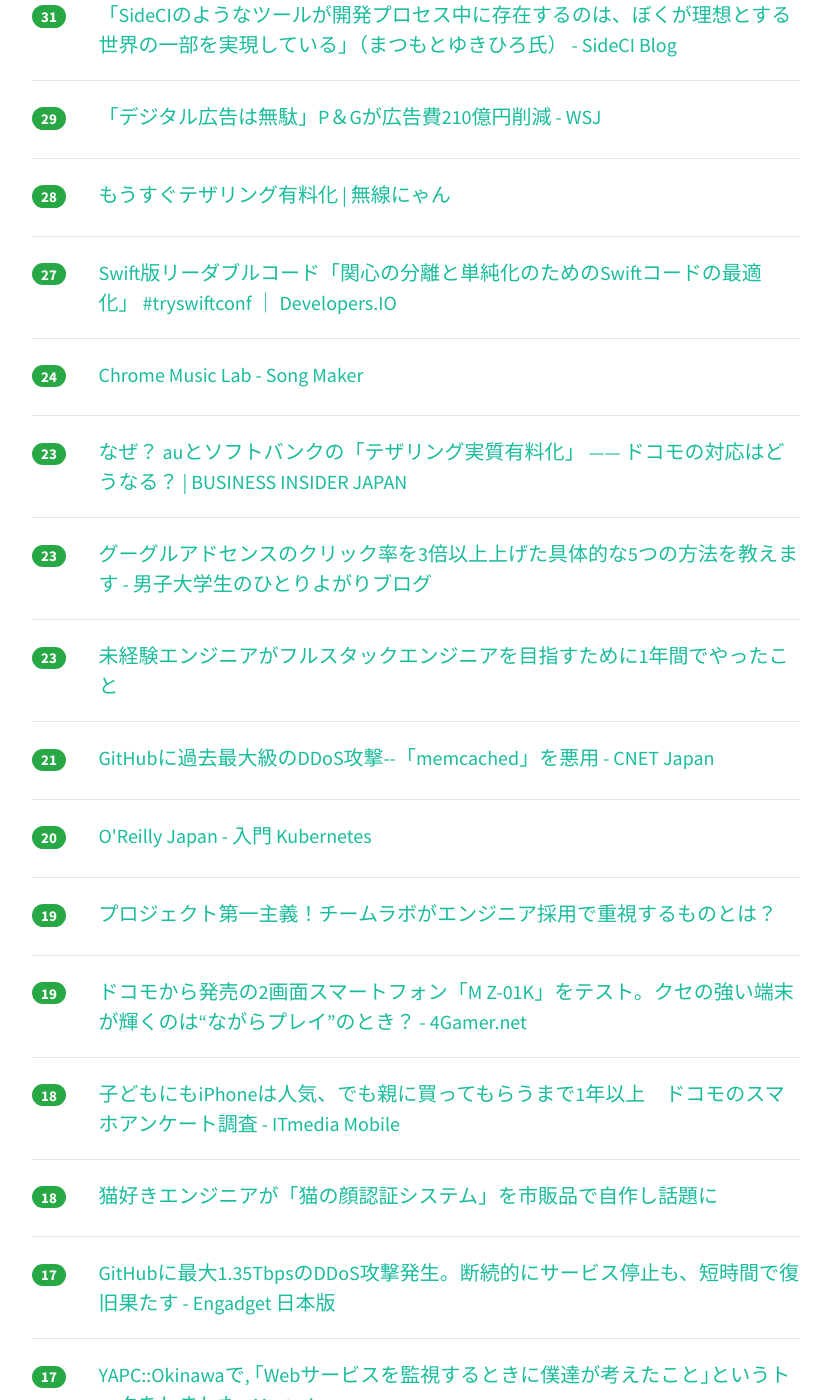
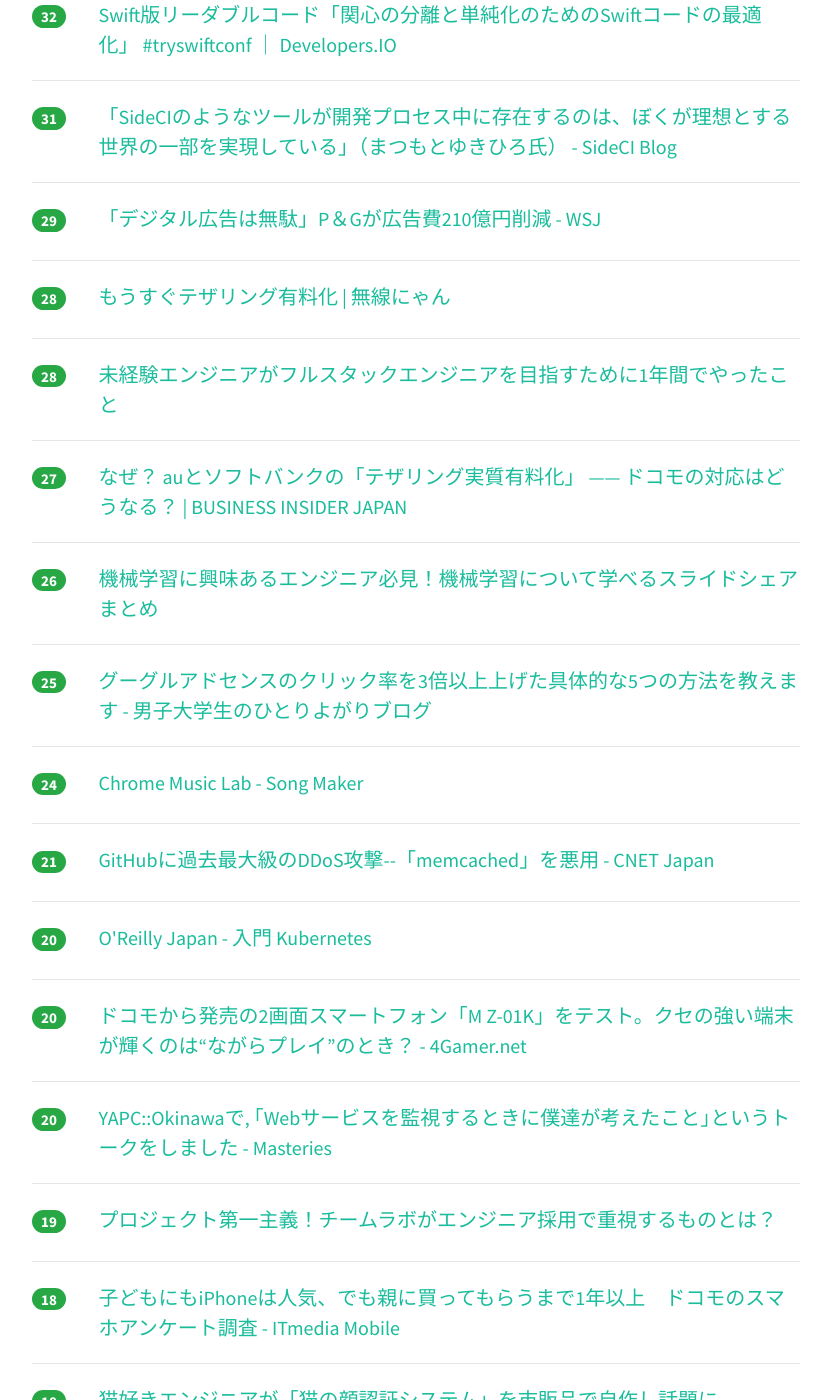
Before and after one commit to yatta47/hatena-matome-site, a Jekyll site: the page built from _posts/2018-03-03-hatena.md, in a window 1280 px wide and 1400 px high, scrolled down 1546 px. Shown: the whole window, without its empty margins (224-1055 px from the left). Built offline with Jekyll 4.4.1, drawn with Linux system fonts in a browser that asks for light colours; nearby versions of some CDN libraries; some of the changed text lies outside the part shown.

Commit message:
Updated 2018-03-03

```diff
--- a/_posts/2018-03-03-hatena.md
+++ b/_posts/2018-03-03-hatena.md
@@ -1,39 +1,44 @@
 ---
 layout: post
 title:  "2018-03-03 はてぶIT"
-date:   2018-03-03 14:03:19
+date:   2018-03-03 15:03:09
 tags: [it-hotentry]
 ---
-33 件のデータあり
+35 件のデータあり
 
 <hr><div class="row">
-<div class="col-1"><span class="badge badge-pill badge-success h2">371</span></div>
+<div class="col-1"><span class="badge badge-pill badge-success h2">410</span></div>
 <div class="col-11"><a href='https://gigazine.net/news/20180302-chrome-music-lab-song-maker/' target='_blank'>インストール不要・誰でも無料で打ち込み音楽をブラウザ上で簡単に作曲できるGoogle「Song Maker」 - GIGAZINE</a></div>
 </div>
 <hr>
 <div class="row">
-<div class="col-1"><span class="badge badge-pill badge-success h2">154</span></div>
+<div class="col-1"><span class="badge badge-pill badge-success h2">203</span></div>
+<div class="col-11"><a href='https://qiita.com/bremen/items/4604f530fe25786240db' target='_blank'>Dockerを全く知らない人のためにDockerの魅力を伝えるためのDocker入門 - Qiita</a></div>
+</div>
+<hr>
+<div class="row">
+<div class="col-1"><span class="badge badge-pill badge-success h2">170</span></div>
 <div class="col-11"><a href='http://jp.techcrunch.com/2018/03/02/2018-03-02-googles-song-maker-experiment-makes-making-songs-easy/' target='_blank'>Googleの簡易作曲システムSong Makerで曲作りを簡単に楽しく | TechCrunch Japan</a></div>
 </div>
 <hr>
 <div class="row">
-<div class="col-1"><span class="badge badge-pill badge-success h2">146</span></div>
-<div class="col-11"><a href='https://qiita.com/bremen/items/4604f530fe25786240db' target='_blank'>Dockerを全く知らない人のためにDockerの魅力を伝えるためのDocker入門 - Qiita</a></div>
-</div>
-<hr>
-<div class="row">
-<div class="col-1"><span class="badge badge-pill badge-success h2">108</span></div>
+<div class="col-1"><span class="badge badge-pill badge-success h2">122</span></div>
 <div class="col-11"><a href='https://qiita.com/sinsengumi/items/e20342d13cbdd7ac2304' target='_blank'>JavaScript 界隈の用語まとめ - Qiita</a></div>
 </div>
 <hr>
 <div class="row">
-<div class="col-1"><span class="badge badge-pill badge-success h2">55</span></div>
+<div class="col-1"><span class="badge badge-pill badge-success h2">88</span></div>
 <div class="col-11"><a href='https://note.mu/chinajapan/n/n05a9fdb12dae' target='_blank'>中国HTML5ゲームはなぜ巨大市場になったのか -微信小游戏前夜と微信小游戏後-｜Gaoqiao（ガオチャオ）｜note</a></div>
 </div>
 <hr>
 <div class="row">
-<div class="col-1"><span class="badge badge-pill badge-success h2">52</span></div>
+<div class="col-1"><span class="badge badge-pill badge-success h2">58</span></div>
 <div class="col-11"><a href='https://speakerdeck.com/shigeki/yun-yong-falseguan-dian-karajian-tatlspurotokorufalsedong-ki' target='_blank'>運用の観点から見たTLSプロトコルの動き // Speaker Deck</a></div>
+</div>
+<hr>
+<div class="row">
+<div class="col-1"><span class="badge badge-pill badge-success h2">54</span></div>
+<div class="col-11"><a href='https://musiclab.chromeexperiments.com/Experiments' target='_blank'>Chrome Music Lab</a></div>
 </div>
 <hr>
 <div class="row">
@@ -42,17 +47,12 @@ tags: [it-hotentry]
 </div>
 <hr>
 <div class="row">
-<div class="col-1"><span class="badge badge-pill badge-success h2">51</span></div>
-<div class="col-11"><a href='https://musiclab.chromeexperiments.com/Experiments' target='_blank'>Chrome Music Lab</a></div>
-</div>
-<hr>
-<div class="row">
 <div class="col-1"><span class="badge badge-pill badge-success h2">39</span></div>
 <div class="col-11"><a href='http://jp.techcrunch.com/2018/03/02/2018-03-02-the-worlds-largest-ddos-attack-took-github-offline-for-less-than-tens-minutes/' target='_blank'>世界最大のDDoS攻撃はGitHubをわずか10分足らずオフラインにしただけだった | TechCrunch Japan</a></div>
 </div>
 <hr>
 <div class="row">
-<div class="col-1"><span class="badge badge-pill badge-success h2">38</span></div>
+<div class="col-1"><span class="badge badge-pill badge-success h2">39</span></div>
 <div class="col-11"><a href='http://www.rupannzasann.com/entry/2018/03/03/040000' target='_blank'>はてなブックマークについて、なんて使いにくいんだ！とイラついていたけど、勘違いだった件 - 節約系ミニマリスト0.5</a></div>
 </div>
 <hr>
@@ -64,6 +64,11 @@ tags: [it-hotentry]
 <div class="row">
 <div class="col-1"><span class="badge badge-pill badge-success h2">32</span></div>
 <div class="col-11"><a href='https://dev.classmethod.jp/cloud/aws/batch-cloudwatch-events/' target='_blank'>[アップデート]AWS BatchがCloudWatch Eventsに対応しました！時間起動も可能に ｜ Developers.IO</a></div>
+</div>
+<hr>
+<div class="row">
+<div class="col-1"><span class="badge badge-pill badge-success h2">32</span></div>
+<div class="col-11"><a href='https://dev.classmethod.jp/client-side/language-client-side/try-swift-tokyo-2018-optimizing-swift-code-for-separation-of-concerns-and-simplicity/' target='_blank'>Swift版リーダブルコード「関心の分離と単純化のためのSwiftコードの最適化」 #tryswiftconf ｜ Developers.IO</a></div>
 </div>
 <hr>
 <div class="row">
@@ -82,28 +87,28 @@ tags: [it-hotentry]
 </div>
 <hr>
 <div class="row">
+<div class="col-1"><span class="badge badge-pill badge-success h2">28</span></div>
+<div class="col-11"><a href='https://career.levtech.jp/guide/knowhow/article/252/' target='_blank'>未経験エンジニアがフルスタックエンジニアを目指すために1年間でやったこと</a></div>
+</div>
+<hr>
+<div class="row">
 <div class="col-1"><span class="badge badge-pill badge-success h2">27</span></div>
-<div class="col-11"><a href='https://dev.classmethod.jp/client-side/language-client-side/try-swift-tokyo-2018-optimizing-swift-code-for-separation-of-concerns-and-simplicity/' target='_blank'>Swift版リーダブルコード「関心の分離と単純化のためのSwiftコードの最適化」 #tryswiftconf ｜ Developers.IO</a></div>
+<div class="col-11"><a href='https://www.businessinsider.jp/post-163168' target='_blank'>なぜ？ auとソフトバンクの「テザリング実質有料化」 —— ドコモの対応はどうなる？ | BUSINESS INSIDER JAPAN</a></div>
+</div>
+<hr>
+<div class="row">
+<div class="col-1"><span class="badge badge-pill badge-success h2">26</span></div>
+<div class="col-11"><a href='https://career.levtech.jp/guide/knowhow/article/58/' target='_blank'>機械学習に興味あるエンジニア必見！機械学習について学べるスライドシェアまとめ</a></div>
+</div>
+<hr>
+<div class="row">
+<div class="col-1"><span class="badge badge-pill badge-success h2">25</span></div>
+<div class="col-11"><a href='http://www.herawata.com/entry/2018/03/03/071337' target='_blank'>グーグルアドセンスのクリック率を3倍以上上げた具体的な5つの方法を教えます - 男子大学生のひとりよがりブログ</a></div>
 </div>
 <hr>
 <div class="row">
 <div class="col-1"><span class="badge badge-pill badge-success h2">24</span></div>
 <div class="col-11"><a href='https://musiclab.chromeexperiments.com/Song-Maker/' target='_blank'>Chrome Music Lab - Song Maker</a></div>
-</div>
-<hr>
-<div class="row">
-<div class="col-1"><span class="badge badge-pill badge-success h2">23</span></div>
-<div class="col-11"><a href='https://www.businessinsider.jp/post-163168' target='_blank'>なぜ？ auとソフトバンクの「テザリング実質有料化」 —— ドコモの対応はどうなる？ | BUSINESS INSIDER JAPAN</a></div>
-</div>
-<hr>
-<div class="row">
-<div class="col-1"><span class="badge badge-pill badge-success h2">23</span></div>
-<div class="col-11"><a href='http://www.herawata.com/entry/2018/03/03/071337' target='_blank'>グーグルアドセンスのクリック率を3倍以上上げた具体的な5つの方法を教えます - 男子大学生のひとりよがりブログ</a></div>
-</div>
-<hr>
-<div class="row">
-<div class="col-1"><span class="badge badge-pill badge-success h2">23</span></div>
-<div class="col-11"><a href='https://career.levtech.jp/guide/knowhow/article/252/' target='_blank'>未経験エンジニアがフルスタックエンジニアを目指すために1年間でやったこと</a></div>
 </div>
 <hr>
 <div class="row">
@@ -117,13 +122,18 @@ tags: [it-hotentry]
 </div>
 <hr>
 <div class="row">
-<div class="col-1"><span class="badge badge-pill badge-success h2">19</span></div>
-<div class="col-11"><a href='https://career.levtech.jp/guide/pickup/column/101/' target='_blank'>プロジェクト第一主義！チームラボがエンジニア採用で重視するものとは？</a></div>
+<div class="col-1"><span class="badge badge-pill badge-success h2">20</span></div>
+<div class="col-11"><a href='http://www.4gamer.net/games/999/G999902/20180302009/' target='_blank'>ドコモから発売の2画面スマートフォン「M Z-01K」をテスト。クセの強い端末が輝くのは“ながらプレイ”のとき？ - 4Gamer.net</a></div>
+</div>
+<hr>
+<div class="row">
+<div class="col-1"><span class="badge badge-pill badge-success h2">20</span></div>
+<div class="col-11"><a href='https://papix.hatenablog.com/entry/2018/03/03/112532' target='_blank'>YAPC::Okinawaで, ｢Webサービスを監視するときに僕達が考えたこと｣というトークをしました - Masteries</a></div>
 </div>
 <hr>
 <div class="row">
 <div class="col-1"><span class="badge badge-pill badge-success h2">19</span></div>
-<div class="col-11"><a href='http://www.4gamer.net/games/999/G999902/20180302009/' target='_blank'>ドコモから発売の2画面スマートフォン「M Z-01K」をテスト。クセの強い端末が輝くのは“ながらプレイ”のとき？ - 4Gamer.net</a></div>
+<div class="col-11"><a href='https://career.levtech.jp/guide/pickup/column/101/' target='_blank'>プロジェクト第一主義！チームラボがエンジニア採用で重視するものとは？</a></div>
 </div>
 <hr>
 <div class="row">
@@ -142,12 +152,7 @@ tags: [it-hotentry]
 </div>
 <hr>
 <div class="row">
-<div class="col-1"><span class="badge badge-pill badge-success h2">17</span></div>
-<div class="col-11"><a href='https://papix.hatenablog.com/entry/2018/03/03/112532' target='_blank'>YAPC::Okinawaで, ｢Webサービスを監視するときに僕達が考えたこと｣というトークをしました - Masteries</a></div>
-</div>
-<hr>
-<div class="row">
-<div class="col-1"><span class="badge badge-pill badge-success h2">14</span></div>
+<div class="col-1"><span class="badge badge-pill badge-success h2">16</span></div>
 <div class="col-11"><a href='http://japanese.engadget.com/2018/03/02/kddi/' target='_blank'>「新しい時代のことに興味があった」KDDI田中社長へのラストインタビュー：週刊モバイル通信 石野純也 - Engadget 日本版</a></div>
 </div>
 <hr>
@@ -171,3 +176,8 @@ tags: [it-hotentry]
 <div class="col-11"><a href='http://www.itmedia.co.jp/mobile/articles/1803/02/news109.html' target='_blank'>探してみよう！　3万円前後で買える「春スマホ」（キャリア実質価格編） (1/3) - ITmedia Mobile</a></div>
 </div>
 <hr>
+<div class="row">
+<div class="col-1"><span class="badge badge-pill badge-success h2">8</span></div>
+<div class="col-11"><a href='http://tech.nikkeibp.co.jp/atcl/nxt/news/18/00320/' target='_blank'>金融庁のLANで通信障害、メールなど業務に支障 | 日経 xTECH（クロステック）</a></div>
+</div>
+<hr>
```
